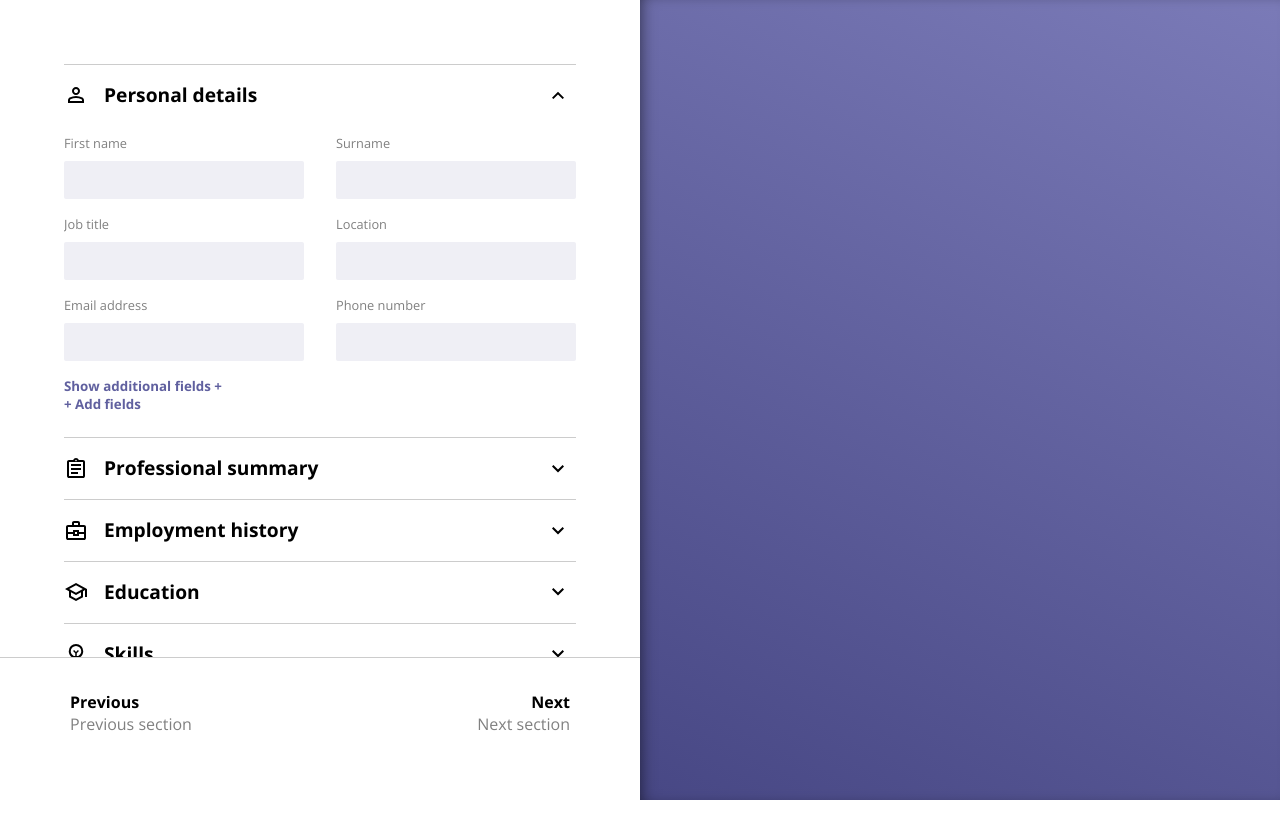
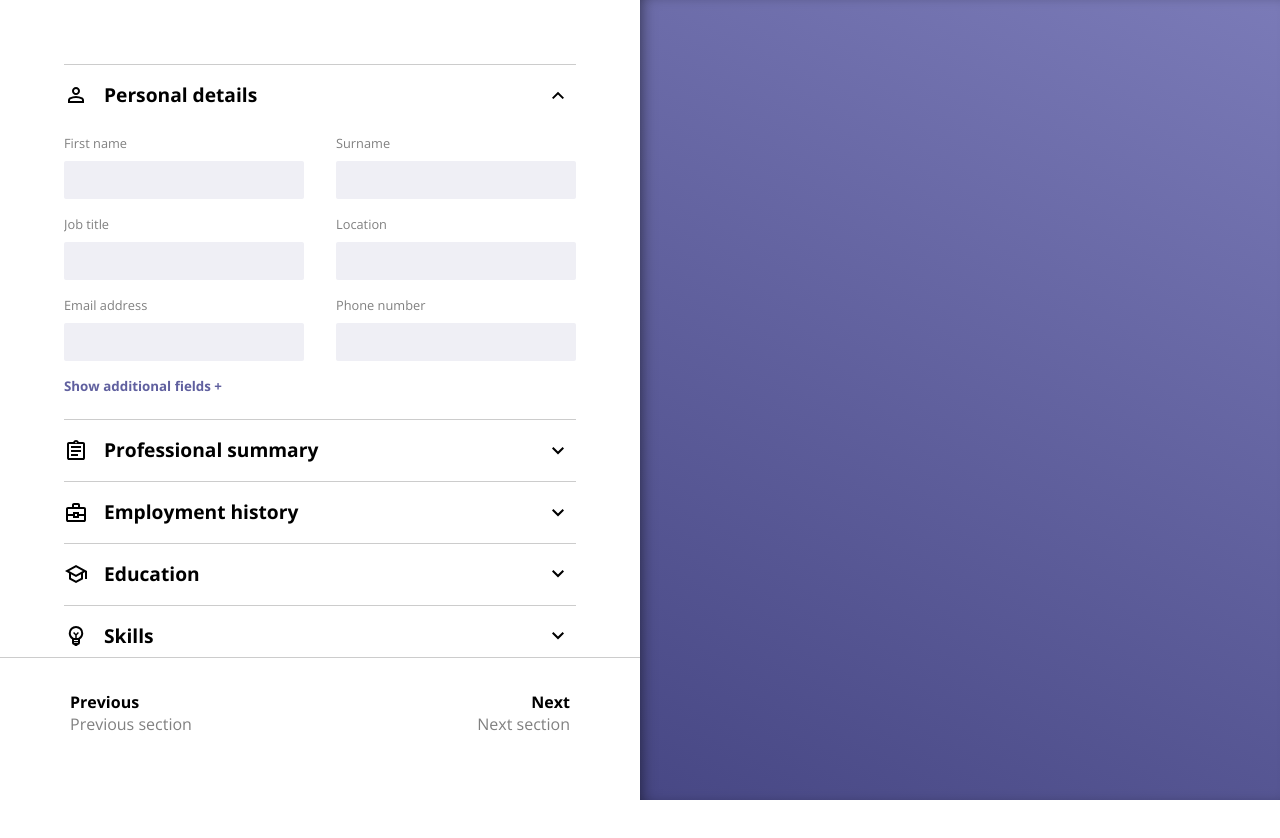
Before and after one commit to CJohnston079/odin-cv-builder, a React (Vite) app: page / in a window 1280 px wide. Shown: the top 838 px of the page. Built offline with nearby package versions, Linux system fonts and the light colour scheme.

Commit message:
feat: add fieldsetId prop to Fieldset component to conditionally render AddFields button

```diff
--- a/src/components/Fieldset.jsx
+++ b/src/components/Fieldset.jsx
@@ -6,7 +6,7 @@ import Field from "./Field";
 import TextArea from "./TextArea";
 import ToggleFields from "./ToggleFields";
 
-export default function Fieldset({ fields, isActive }) {
+export default function Fieldset({ fieldsetId, fields, isActive }) {
 	const [bonusFieldsShown, setBonusFieldsShown] = useState(false);
 
 	const toggleBonusFields = () => {
@@ -52,12 +52,15 @@ export default function Fieldset({ fields, isActive }) {
 			{bonusFields.length > 0 && (
 				<ToggleFields toggleFieldsFunc={toggleBonusFields} bonusFieldsShown={bonusFieldsShown} />
 			)}
-			<AddFields addFieldsFunc={addFields} />
+			{fieldsetId !== "personal-details" && fieldsetId !== "professional-summary" && (
+				<AddFields addFieldsFunc={addFields} />
+			)}
 		</fieldset>
 	);
 }
 
 Fieldset.propTypes = {
+	fieldsetId: PropTypes.string.isRequired,
 	fields: PropTypes.arrayOf(
 		PropTypes.shape({
 			description: PropTypes.string.isRequired,
--- a/src/components/FormSection.jsx
+++ b/src/components/FormSection.jsx
@@ -9,7 +9,7 @@ export default function FormSection({ header, fields, isActive, onShow }) {
 	return (
 		<div id={id} className="form-section">
 			<SectionHeader header={header} isActive={isActive} onShow={onShow} />
-			<Fieldset fields={fields} isActive={isActive} />
+			<Fieldset fieldsetId={id} fields={fields} isActive={isActive} />
 		</div>
 	);
 }
```
